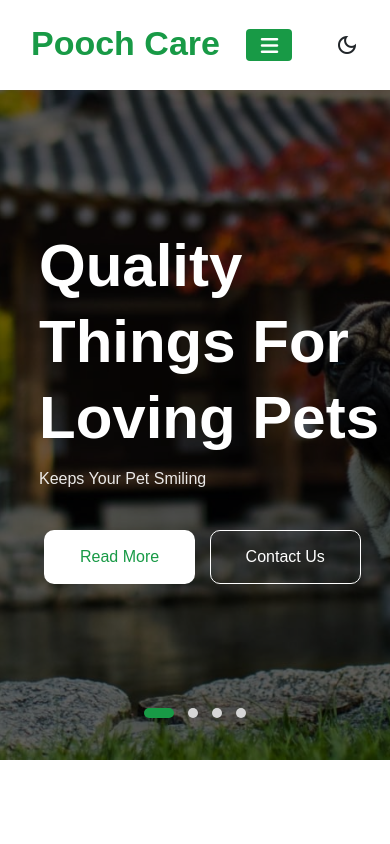
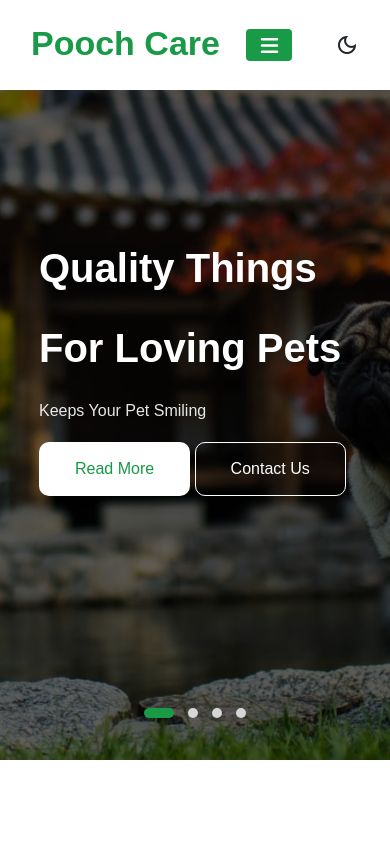
Before and after one commit to hoangvi049/bc60_nhom8_capstone, a plain HTML site: page index.html in a window 390 px wide. Shown: the top 844 px of the page. Drawn offline with nearby package versions, Linux system fonts and the light colour scheme; a script that the page names is missing.

Commit message:
fix reponsive

```diff
--- a/css/style.css
+++ b/css/style.css
@@ -88,6 +88,11 @@ header.main-header {
 }
 .nav-item a.nav-link:hover::before{
     width: 80%;
+}
+@media screen and (max-width: 990px){
+    .nav-item a.nav-link:hover::before{
+        width: 60px;
+    }
 }
 .nav-item .nav-link:hover{
     color: #189a46;
@@ -444,3 +449,26 @@ transition: all 0.5s;
     background-color: #fff;
     color: #189a46;
 }
+
+@media screen and (max-width: 767px){
+    .carousel-infor h1 {
+        font-size: 40px;
+        line-height: 80px;
+        font-weight: 700;
+        color: #fff;
+        text-transform: capitalize;
+    }
+
+}
+@media screen and (max-width: 414px){
+    .carousel-infor .btn {
+        margin: 0;
+        font-size: 16px;
+        line-height: 28px;
+        text-transform: capitalize;
+        font-weight: 400;
+        transition: 0.3s ease-in;
+        border-radius: 10px;
+    }
+
+}
```
